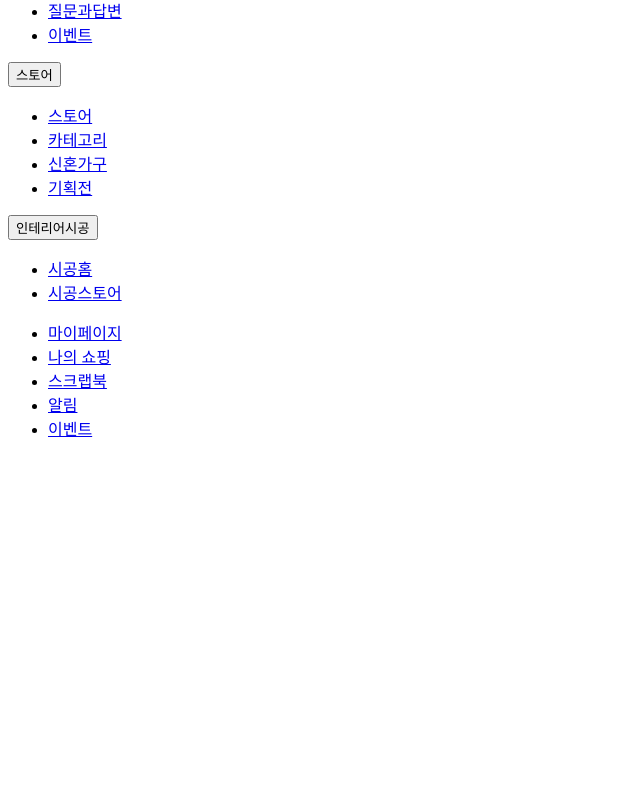
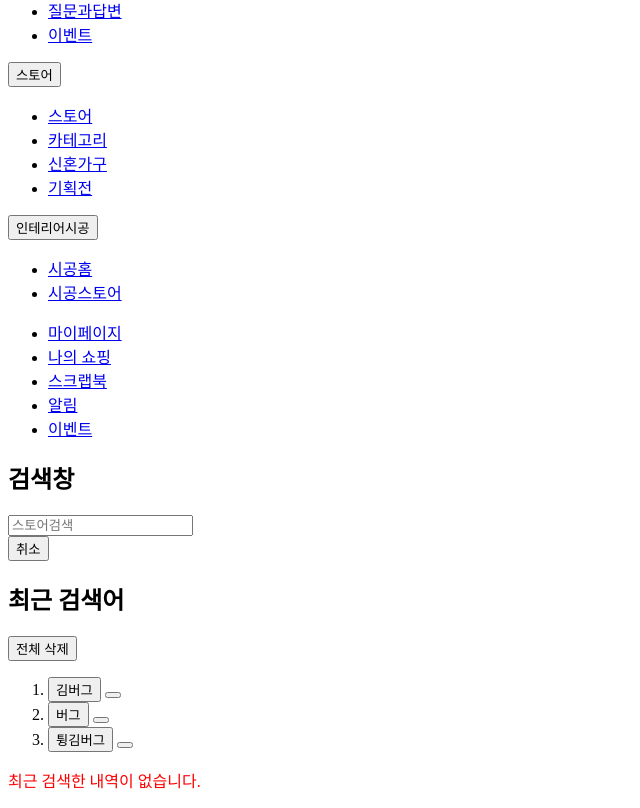
Before and after one commit to parkjikuk/tomorrow-house, a website: page index.html in a window 1280 px wide. Shown: the part 2221-3029 px from the top of the page, without its empty margins (0-640 px from the left). Before the commit the page ends 2677 px from the top, so only its background shows below. Drawn offline with Linux system fonts and the light colour scheme.

Commit message:
🚧 Mark up search modal

```diff
--- a/index.html
+++ b/index.html
@@ -280,6 +280,67 @@
       </nav>
     </aside>
 
+
+    <aside class="search-modal lg-hidden">
+     <div class="container">
+       <div class="row">
+         <div class="col-sm-4">
+
+          <header class="search-modal-header">
+            <h1 class="visually-hidden">검색창</h1>
+
+            <div class="search-modal-form">
+              <div class="input-group">
+                <i class="ic-search" aria-hidden></i>
+                <input
+                  class="form-input"
+                  type="text"
+                  placeholder="스토어검색" />
+               </div>
+              <button class="btn-ghost btn-40" type="button">취소</button>
+            </div>
+          </header>
+
+          <section class="search-history">
+            <header class="search-history-header">
+              <h2 class="title">최근 검색어</h2>
+              <button type="button">전체 삭제</button>
+           </header>
+
+           <!-- 최근 검색어가 존재 할 경우 -->
+          <div class="search-history-content">
+            <ol class="search-history-list">
+              <li class="search-history-item">
+                <button class="word-button" type="button">김버그</button>
+                <button class="delete-button" type="button" aria-label="검색어 삭제">
+                 <i class="ic-close"></i>
+                </button>
+               </li>
+              <li class="search-history-item">
+                <button class="word-button" type="button">버그</button>
+                <button class="delete-button" type="button" aria-label="검색어 삭제">
+                 <i class="ic-close"></i>
+                </button>
+               </li>
+              <li class="search-history-item">
+                <button class="word-button" type="button">튕김버그</button>
+                <button class="delete-button" type="button" aria-label="검색어 삭제">
+                 <i class="ic-close"></i>
+                </button>
+               </li>
+            </ol>
+          </div>
+
+           <!-- 최근 검색어가 존재하지 않을 경우 -->
+          <div class="search-history-content">
+            <p class="placeholder">최근 검색한 내역이 없습니다.</p>
+          </div>
+          </section>
+         </div>
+       </div>
+     </div>
+    </aside>
+
     <div class="overlay" aria-hidden></div>
   </body>
 </html>
```
